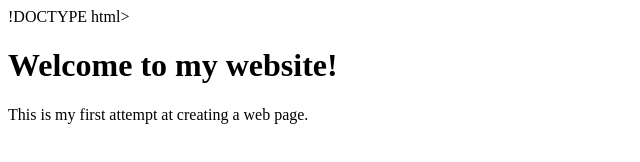
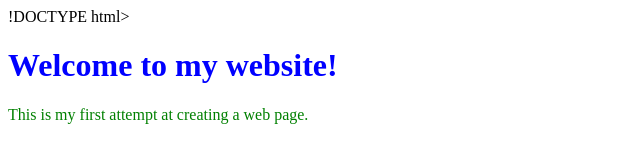
Before and after one commit to sara-bm/PortailTp1, a plain HTML site: page index.html in a window 1280 px wide. Shown: the whole page, without its empty margins (0-640 px from the left). Drawn offline with Linux system fonts and the light colour scheme.

Commit message:
version1

```diff
--- a/index.html
+++ b/index.html
@@ -1,6 +1,7 @@
 !DOCTYPE html>
 <html>
 <head>
+    <link rel="stylesheet" type="text/css" href="style.css">
   <title>My First Page</title>
 </head>
 <body>
--- /dev/null
+++ b/style.css
@@ -0,0 +1,7 @@
+h1 {
+    color: blue;
+  }
+
+  p {
+    color: green;
+  }
```
